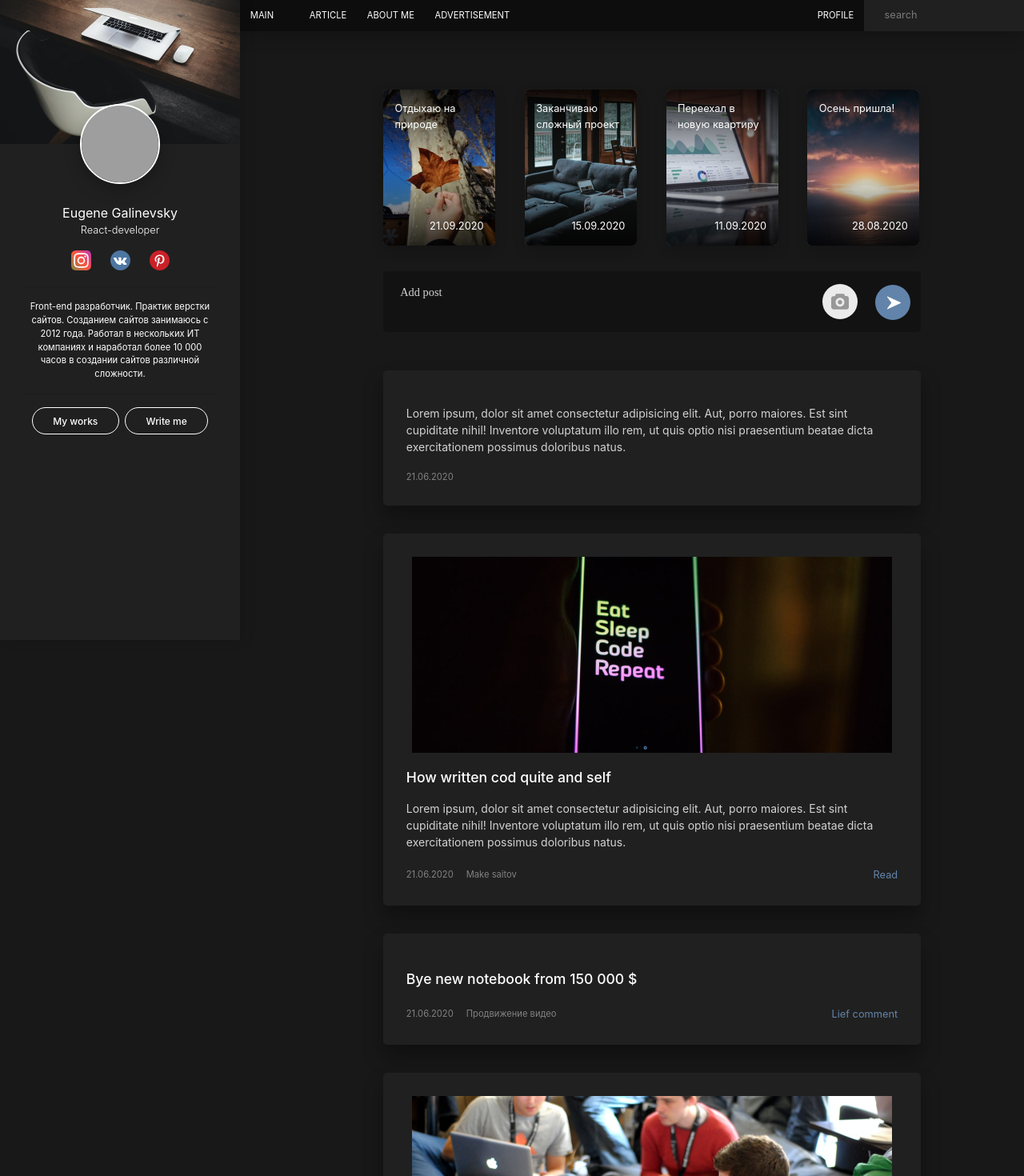
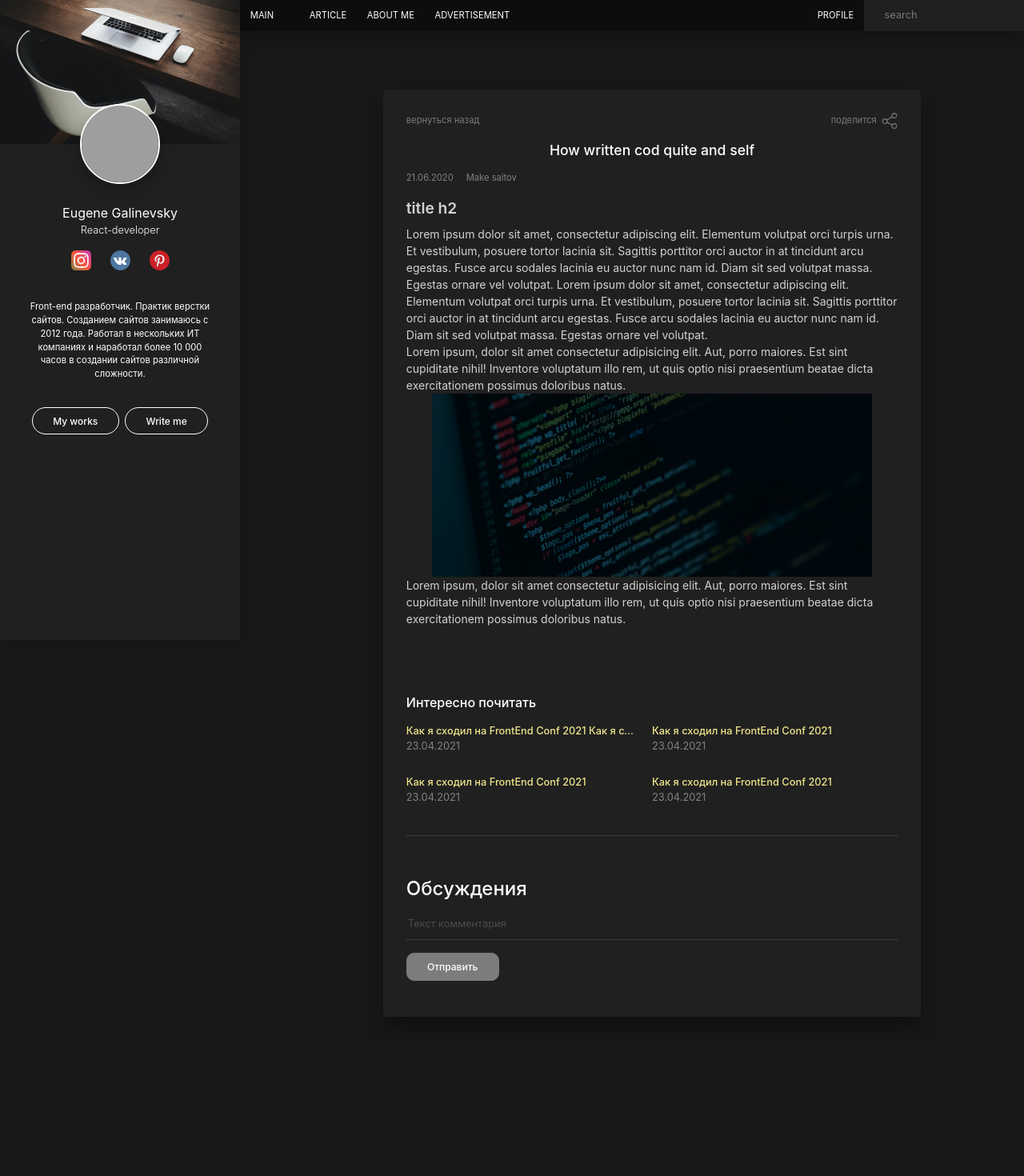
Before and after one commit to EGalinevsky/my-project, a React (Create React App) app: page / in a window 1280 px wide. Shown: the top 1470 px of the page at 80% size. After the commit the page ends 1306 px from the top, so only its background shows below. Built offline with nearby package versions, Linux system fonts and the light colour scheme; grey boxes are pictures that could not be loaded.

Commit message:
PostPage

```diff
--- a/src/App.js
+++ b/src/App.js
@@ -2,6 +2,7 @@ import "./assets/images/blocks/style.scss";
 import { Header } from './components/Header/Header';
 import { Body } from './components/Body/Body';
 import { Sidebar } from './components/Sidebar/Sidebar';
+import { PostPage } from "./components/Body/PostPage";
 
 function App() {
   return (
@@ -14,7 +15,8 @@ function App() {
           <Sidebar />
         </div>
         <main className='main'>
-          <Body />
+          {/* <Body /> */}
+          <PostPage />
         </main>
       </div>
     </div>
--- /dev/null
+++ b/src/assets/images/blocks/add_comments.scss
@@ -0,0 +1,10 @@
+.add_comments{
+    margin-top: 3rem;
+}
+
+.add_comments__title{
+    font-size: 1.5rem;
+    color: $white;
+    font-weight: 500;
+    margin-bottom: 1rem;
+}
--- a/src/assets/images/blocks/btn.scss
+++ b/src/assets/images/blocks/btn.scss
@@ -24,4 +24,9 @@
         background-color: $white;
         color:  $primary;
     }
+    &--comments {
+        background-color: #7c7c7c;
+        border: 1px solid #7c7c7c;
+        border-radius: .8em;
+    }
 }
--- /dev/null
+++ b/src/assets/images/blocks/form.scss
@@ -0,0 +1,29 @@
+.form__group{
+    margin-bottom: 1rem;
+}
+
+.form__control{
+    display: block;
+    width: 100%;
+
+    background: none;
+    border:none;
+    border-radius: 0;
+    border-bottom: 1px solid #3f3f3f;
+    box-shadow: none;
+    margin-bottom: 1rem;
+
+    font-family: inherit;
+    font-size: 0.8rem;
+    color: $white;
+
+    &::placeholder{
+        color: rgba($white, .2);
+    }
+
+    &--textarea{
+        height: 30px;
+        overflow: hidden;
+        resize: none;
+    }
+}
--- a/src/assets/images/blocks/post.scss
+++ b/src/assets/images/blocks/post.scss
@@ -30,6 +30,34 @@
 .post__text{
     font-size: 14px;
     color: #D2D2D2;
+    border-bottom: 1px solid #1c1c1c;
+    padding-bottom: 1rem;
+
+    p{
+        margin-bottom: 1.1rem;
+
+    margin-block-start: 0;
+    margin-block-end: 0;
+    }
+
+    a{
+        color: $siateBlue;
+        text-decoration: none;
+        &:hover{
+            text-decoration: underline;
+        }
+    }
+
+    h2, h3, h4, h5, h6{
+        font-size: 1.2rem;
+        font-weight: 600;
+        margin-bottom: .5rem;
+    }
+    img{
+        display: block;
+        max-width: 100%;
+        margin: 0 auto;
+    }
 }
 
 .post__footer{
@@ -84,3 +112,31 @@
         text-decoration: underline;
     }
 }
+
+.post__actions{
+    display: flex;
+    justify-content: space-between;
+    font-size: .7rem;
+    color: $white;
+
+
+    a{
+        color: inherit;
+        text-decoration: none;
+        opacity: .4;
+    }
+
+    a:hover{
+        opacity: .6;
+        text-decoration: underline;
+    }
+}
+
+.post__actions__links{
+    display: flex;
+    align-items: center;
+}
+
+.post__actions--icon{
+    margin-left: .4rem;
+}
--- /dev/null
+++ b/src/assets/images/blocks/related.scss
@@ -0,0 +1,43 @@
+.related{
+    border-bottom: 1px solid #3f3f3f;
+    padding: 2rem 0 .8rem;
+}
+
+.related__title{
+    font-size: 1rem;
+    color: $white;
+    font-weight: 500;
+    margin-bottom: 1.5re;
+
+    line-height: 1.1;
+}
+
+.related__list-item{
+    margin-bottom: 1.6rem;
+    width: 50%;
+    padding-right: 1.2rem;
+}
+
+.related__list{
+    display: flex;
+    flex-wrap: wrap;
+}
+
+.related__list-title{
+    font-size: .8rem;
+    color: khaki;
+    font-weight: 500;
+
+    text-overflow: ellipsis;
+    overflow: hidden;
+    white-space: nowrap;
+
+    a{
+        color: inherit;
+    }
+}
+
+.related__list-date{
+    font-size: 0.8rem;
+    color: #828282;
+}
--- a/src/assets/images/blocks/style.scss
+++ b/src/assets/images/blocks/style.scss
@@ -25,3 +25,6 @@
 @import "./addPosts.scss";
 @import "./post.scss";
 @import "./pagination.scss";
+@import "./related.scss";
+@import "./add_comments.scss";
+@import "./form.scss";
--- /dev/null
+++ b/src/components/Body/PostPage.jsx
@@ -0,0 +1,111 @@
+import React from "react";
+import post2 from "../../assets/images/img_sidebar/Rectangle_5.jpg";
+import share_1 from "../../assets/images/share_1.svg";
+import post_img from "../../assets/images/image.jpg";
+
+export const PostPage = () => {
+  return (
+    <div className="body">
+      <div className="post">
+        <div className="post__actions">
+          <a className="post__actions__links" href="">
+            вернуться назад
+          </a>
+          <a className="post__actions__links" href="">
+            поделится
+            <img className="post__actions--icon" src={share_1} alt="" />
+          </a>
+        </div>
+        <div className="post__header">
+          <h2 className="post__title">How written cod quite and self</h2>
+          <ul className="post__data">
+            <li className="post__data-item">
+              <time>21.06.2020</time>
+            </li>
+            <li className="post__data-item">
+              <a href="#">Make saitov</a>
+            </li>
+          </ul>
+        </div>
+        <div className="post__content">
+          <div className="post__text">
+            <h2>title h2</h2>
+            <p>
+              Lorem ipsum dolor sit amet, consectetur adipiscing elit. Elementum
+              volutpat orci turpis urna. Et vestibulum, posuere tortor lacinia
+              sit. Sagittis porttitor orci auctor in at tincidunt arcu egestas.
+              Fusce arcu sodales lacinia eu auctor nunc nam id. Diam sit sed
+              volutpat massa. Egestas ornare vel volutpat. Lorem ipsum dolor sit
+              amet, consectetur adipiscing elit. Elementum volutpat orci turpis
+              urna. Et vestibulum, posuere tortor lacinia sit. Sagittis
+              porttitor orci auctor in at tincidunt arcu egestas. Fusce arcu
+              sodales lacinia eu auctor nunc nam id. Diam sit sed volutpat
+              massa. Egestas ornare vel volutpat.
+            </p>
+            <p>
+              Lorem ipsum, dolor sit amet consectetur adipisicing elit. Aut,
+              porro maiores. Est sint cupiditate nihil! Inventore voluptatum
+              illo rem, ut quis optio nisi praesentium beatae dicta
+              exercitationem possimus doloribus natus.
+            </p>
+            <img src={post_img} alt="" />
+            <p>
+              Lorem ipsum, dolor sit amet consectetur adipisicing elit. Aut,
+              porro maiores. Est sint cupiditate nihil! Inventore voluptatum
+              illo rem, ut quis optio nisi praesentium beatae dicta
+              exercitationem possimus doloribus natus.
+            </p>
+          </div>
+        </div>
+        {/* ===== */}
+        <div className="related">
+          <h3 className="related__title">Интересно почитать</h3>
+          <ul className="related__list">
+            <li className="related__list-item">
+              <h4 className="related__list-title">
+                <a href="#">
+                  Как я сходил на FrontEnd Conf 2021 Как я сходил на FrontEnd
+                  Conf 2021
+                </a>
+              </h4>
+              <time className="related__list-date">23.04.2021</time>
+            </li>
+            <li className="related__list-item">
+              <h4 className="related__list-title">
+                <a href="#">Как я сходил на FrontEnd Conf 2021</a>
+              </h4>
+              <time className="related__list-date">23.04.2021</time>
+            </li>
+            <li className="related__list-item">
+              <h4 className="related__list-title">
+                <a href="#">Как я сходил на FrontEnd Conf 2021</a>
+              </h4>
+              <time className="related__list-date">23.04.2021</time>
+            </li>
+            <li className="related__list-item">
+              <h4 className="related__list-title">
+                <a href="#">Как я сходил на FrontEnd Conf 2021</a>
+              </h4>
+              <time className="related__list-date">23.04.2021</time>
+            </li>
+          </ul>
+        </div>
+        {/* ======= */}
+        <div className="add_comments">
+          <h3 className="add_comments__title">Обсуждения</h3>
+            <form className="form__group" action="" method="post">
+              <textarea
+              className='form__control form__control--textarea'
+                name="comment-text"
+                placeholder="Текст комментария"
+              ></textarea>
+              <button className="btn btn--blue btn--comments" type="submit">
+                Отправить
+              </button>
+            </form>
+        </div>
+        {/* ======= */}
+      </div>
+    </div>
+  );
+};
--- a/src/index.scss
+++ b/src/index.scss
@@ -15,6 +15,24 @@ body {
   -moz-osx-font-smoothing: grayscale;
   line-height: 1.5;
 }
+h4{
+  margin: 0;
+}
+ul {
+  padding: 0;
+  margin: 0;
+}
+
+a{
+  text-decoration: none;
+  &:hover{
+    text-decoration: underline;
+  }
+}
+
+li{
+  list-style-type: none;
+}
 
 code {
   font-family: source-code-pro, Menlo, Monaco, Consolas, 'Courier New',
```
Also changed, not shown: src/assets/images/image.jpg (added), src/assets/images/share_1.svg (added).
